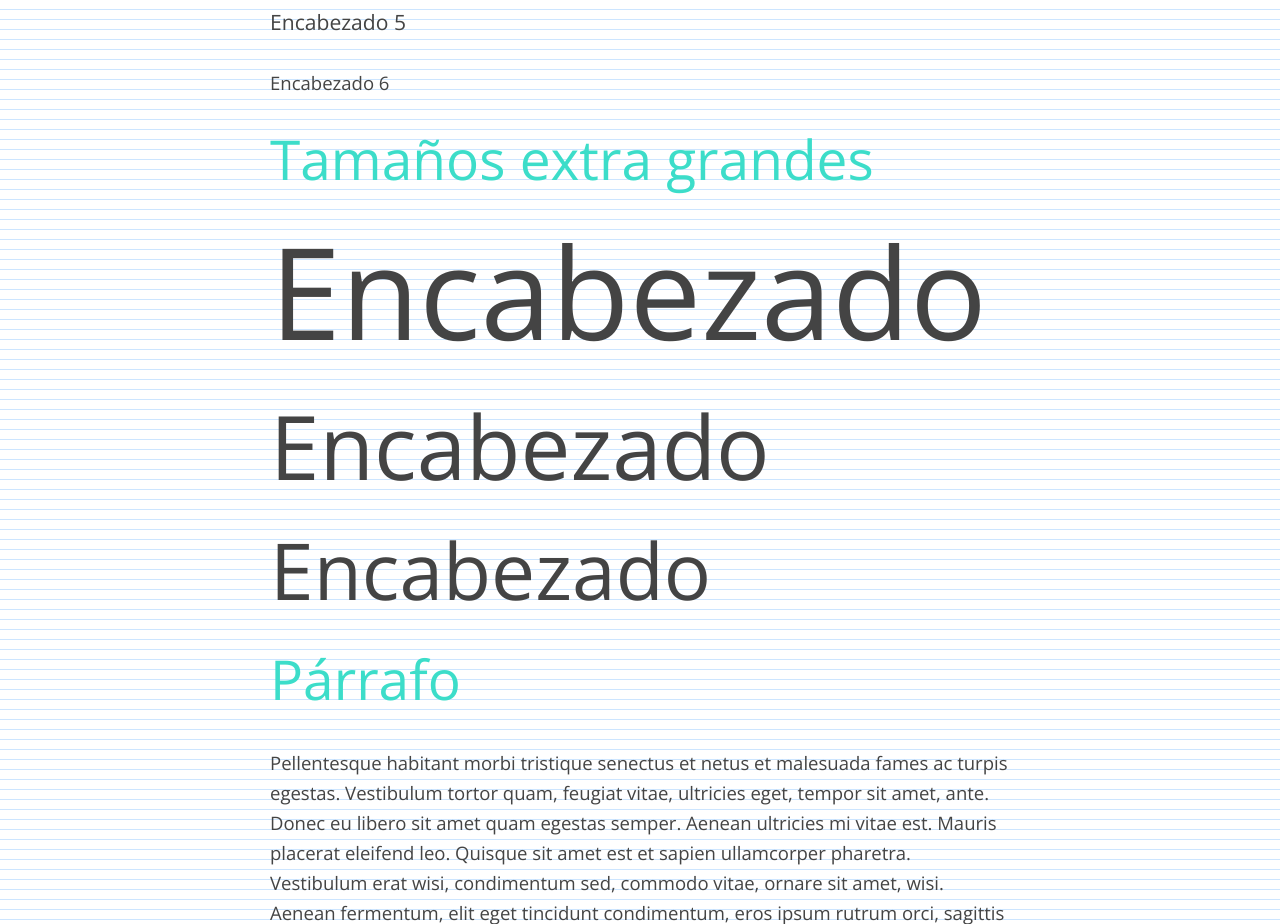
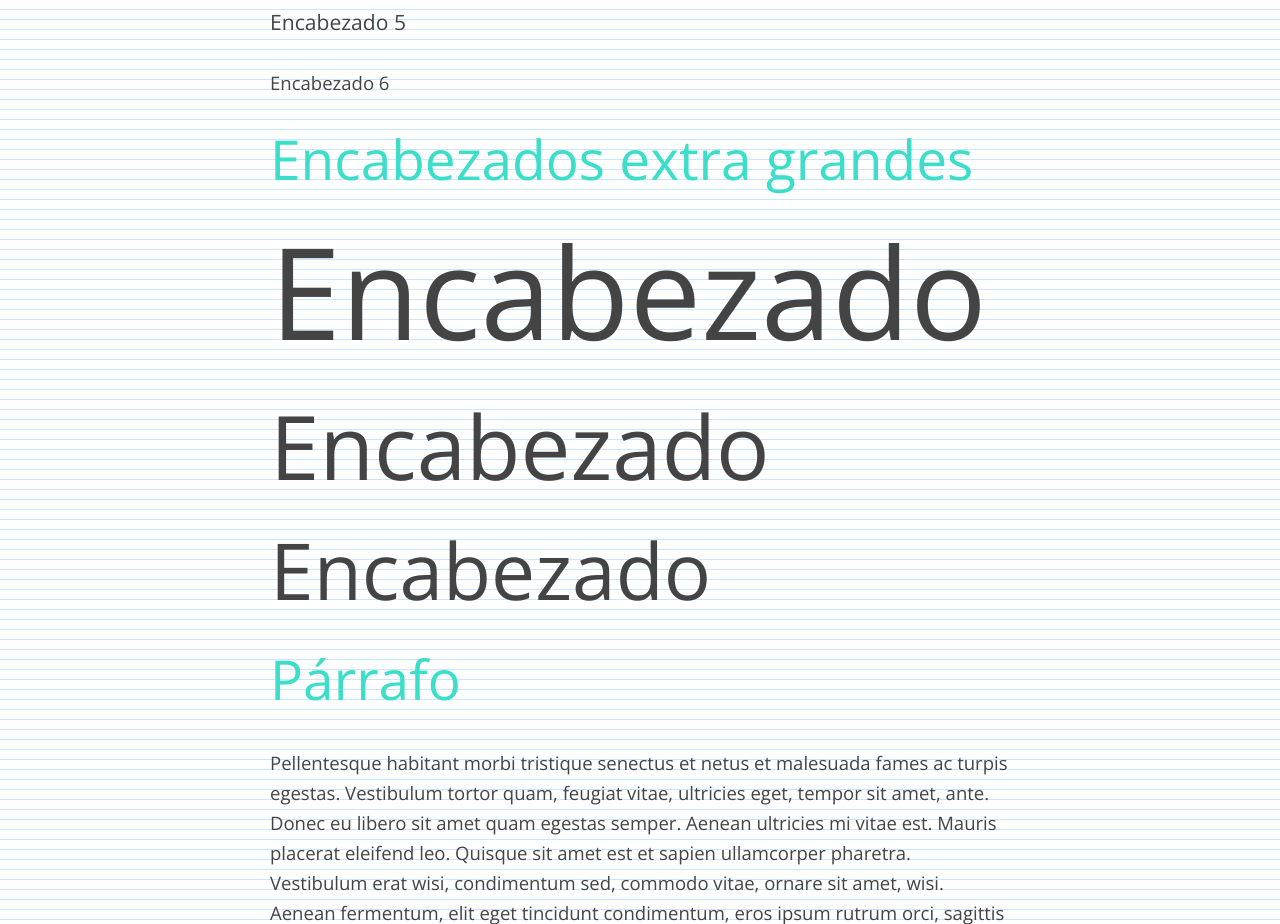
Before and after one commit to l1oret/pizcas-ux, a website: page index.html in a window 1280 px wide. Shown: the part 1600-2524 px from the top of the page. Drawn offline with nearby package versions, Linux system fonts and the light colour scheme.

Commit message:
Cambiar palabra tamaños por encabezados

```diff
--- a/index.html
+++ b/index.html
@@ -62,7 +62,7 @@
 
 
 
-  <h1 class="titulo-seccion">Tamaños extra grandes</h1>
+  <h1 class="titulo-seccion">Encabezados extra grandes</h1>
   <h1 class="giga">Encabezado</h1>
   <h1 class="mega">Encabezado</h1>
   <h1 class="kilo">Encabezado</h1>
```
